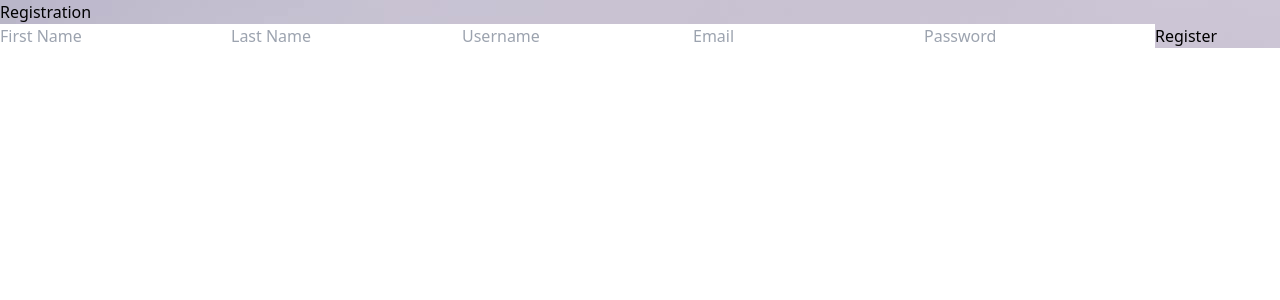
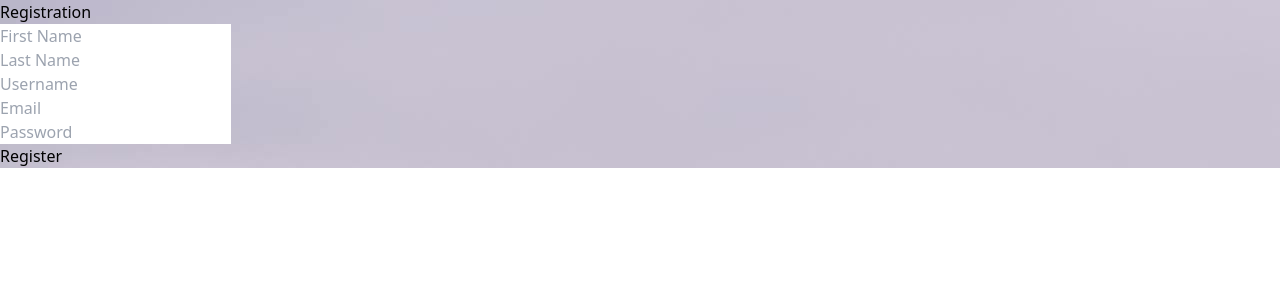
Before and after one commit to Suksii/rentacar, a React (Vite) app: page /registration in a window 1280 px wide. Shown: the top 300 px of the page. Built offline with nearby package versions, Linux system fonts and the light colour scheme.

Commit message:
validation added

```diff
--- a/src/components/Button.jsx
+++ b/src/components/Button.jsx
@@ -2,10 +2,11 @@ import React from 'react';
 
 const Button = ({label, onClick, className}) => {
     return (
-            <button onClick={event => {event.preventDefault(); onClick()}}
-                    className={`p-3 m-2 min-w-[140px] rounded-full outline-none text-xl uppercase tracking-wider font-semibold ${className}`}>
-                {label}
-            </button>
+        <button type="submit"
+                onClick={onClick}
+                className={`p-3 m-2 min-w-[140px] rounded-full outline-none text-xl uppercase tracking-wider font-semibold ${className}`}>
+            {label}
+        </button>
     );
 };
 
--- /dev/null
+++ b/src/components/ButtonSubmit.jsx
@@ -0,0 +1,18 @@
+import React from 'react';
+
+const ButtonSubmit = ({label, onClick, className}) => {
+    return (
+            <button type="submit"
+                    onClick={(e) => {
+                        e.preventDefault();
+                        if (onClick) {
+                            onClick()
+                        }}
+                    }
+                    className={`p-3 m-2 min-w-[140px] rounded-full outline-none text-xl uppercase tracking-wider font-semibold ${className}`}>
+                {label}
+            </button>
+    );
+};
+
+export default ButtonSubmit;
--- a/src/components/Card.jsx
+++ b/src/components/Card.jsx
@@ -4,7 +4,7 @@ import { FaCar } from "react-icons/fa";
 import { PiSeatbeltFill } from "react-icons/pi";
 import { FaGear } from "react-icons/fa6";
 import { BsFuelPumpDieselFill } from "react-icons/bs";
-import Button from "./Button.jsx";
+import ButtonSubmit from "./ButtonSubmit.jsx";
 const Card = ({
                     srcImg,
                     carModel,
@@ -59,8 +59,8 @@ const Card = ({
                 </div>
             </div>
             <div className="flex justify-center items-center gap-5">
-                <Button label="Details" className="bg-gray-200 text-gray-800 hover:bg-gray-800 hover:text-white duration-500"/>
-                <Button label="Rent" className="bg-gray-800 text-white hover:bg-gray-200 hover:text-gray-800 duration-500"/>
+                <ButtonSubmit label="Details" className="bg-gray-200 text-gray-800 hover:bg-gray-800 hover:text-white duration-500"/>
+                <ButtonSubmit label="Rent" className="bg-gray-800 text-white hover:bg-gray-200 hover:text-gray-800 duration-500"/>
             </div>
 
         </div>
--- a/src/components/Input.jsx
+++ b/src/components/Input.jsx
@@ -1,20 +1,35 @@
-import React from 'react';
+import React, {useEffect, useState} from 'react';
 
 const Input = ({
     type,
     placeholder,
     register,
-    errorMessage
+    errorMessage,
+    className
                 }) => {
+
+    const [showError, setShowError] = useState(false);
+
+    useEffect(() => {
+        if (errorMessage && errorMessage.length > 0) {
+            setShowError(true);
+            const timer = setTimeout(() => {
+                setShowError(false);
+            }, 2000);
+            return () => clearTimeout(timer);
+            } else {
+            setShowError(false);
+        }
+    }, [errorMessage])
 
     return (
         <div className="flex flex-col w-full">
             <input type={type}
                    placeholder={placeholder}
-                   className="py-3 px-4 m-2 bg-gray-500 bg-opacity-50 rounded-full outline-none text-xl placeholder-gray-900"
+                   className={`py-3 px-4 m-2 outline-none text-xl placeholder-gray-900 ${className}`}
                    {...register}
             />
-            {errorMessage && errorMessage.length > 0 && <p className="text-red-500 px-4">{errorMessage}</p>}
+            {showError && <p className="text-red-500 px-4">{errorMessage}</p>}
         </div>
     );
 };
--- a/src/pages/Login.jsx
+++ b/src/pages/Login.jsx
@@ -4,22 +4,24 @@ import Input from "../components/Input.jsx";
 import { useForm } from "react-hook-form";
 import { yupResolver } from "@hookform/resolvers/yup";
 import * as yup from "yup";
+import Button from "../components/Button.jsx";
 
-const Registration = () => {
+const Login = () => {
 
-    const shema = yup.object({
+    const schema = yup.object({
         username: yup.string()
             .required("Username is required")
             .min(4, "Username must be at least 4 characters"),
         password: yup.string().required("Password is required")
-            .min(8, "Password must be at least 6 characters")
+            .min(6, "Password must be at least 6 characters")
     });
     const { register, handleSubmit, formState: { errors } } = useForm({
-        resolver: yupResolver(shema)
+        resolver: yupResolver(schema)
     });
 
     const onSubmit = (data) => {
         console.log(data);
+
     }
 
         return (
@@ -30,19 +32,21 @@ const Registration = () => {
                 <form className="flex flex-col" onSubmit={handleSubmit(onSubmit)}>
                     <Input type="text"
                            placeholder="Username"
+                           className={"bg-gray-500 bg-opacity-50 rounded-full"}
                            register={{...register("username")}}
                            errorMessage={errors.username?.message}
                     />
                     <Input type={"password"}
+                           placeholder="Password"
+                           className={"bg-gray-500 bg-opacity-50 rounded-full"}
                            register={{...register("password")}}
-                           placeholder="Password"
                            errorMessage={errors.password?.message}
                     />
-                    <button className="p-3 m-2 bg-gray-900 rounded-full outline-none text-xl uppercase text-gray-200 tracking-widest font-semibold">Login</button>
+                    <Button type="submit" label="Login" className="bg-gray-900 text-white font-semibold rounded-full"/>
                 </form>
             </div>
         </div>
     );
 };
 
-export default Registration;
+export default Login;
--- a/src/pages/Registration.jsx
+++ b/src/pages/Registration.jsx
@@ -1,29 +1,69 @@
 import React from 'react';
 import backgroundCar from "../assets/background-car.jpg";
+import { useForm } from "react-hook-form";
+import { yupResolver } from "@hookform/resolvers/yup";
+import * as yup from "yup";
+import Input from "../components/Input.jsx";
+import Button from "../components/Button.jsx";
 
 const Registration = () => {
+
+    const schema = yup.object({
+        firstName: yup.string()
+            .required("First Name is required"),
+        lastName: yup.string()
+            .required("Last Name is required"),
+        username: yup.string()
+            .required("Username is required").min(4, "Username must be at least 4 characters"),
+        email: yup.string()
+            .required("Email is required")
+            .email("Email is not valid"),
+        password: yup.string()
+            .required("Password is required")
+            .min(6, "Password must be at least 6 characters")
+    });
+
+    const { register, handleSubmit, formState: { errors } } = useForm({resolver: yupResolver(schema)});
+    const onSubmit = (data) => {
+        console.log(data);
+    }
     return (
         <div className="w-full h-screen flex justify-center items-center bg-cover bg-center bg-no-repeat"
              style={{backgroundImage: `url(${backgroundCar})`}}>
             <div className="flex flex-col md:w-1/2 lg:w-1/3 w-full p-10 rounded-lg shadow-lg shadow-black">
                 <h1 className="text-center text-3xl p-10 font-semibold uppercase">Registration</h1>
-                <form className="flex flex-col">
-                    <input type="text"
+                <form className="flex flex-col" onSubmit={handleSubmit(onSubmit)}>
+                    <Input type="text"
                            placeholder="First Name"
-                           className="py-3 px-4 m-2 bg-gray-500 bg-opacity-50 rounded-full outline-none text-xl placeholder-gray-900" />
-                    <input type="text"
+                           className="bg-gray-500 bg-opacity-50 rounded-full placeholder-gray-900"
+                           register={{...register("firstName")}}
+                           errorMessage={errors.firstName?.message}
+                    />
+                    <Input type="text"
                            placeholder="Last Name"
-                           className="py-3 px-4 m-2 bg-gray-500 bg-opacity-50 rounded-full outline-none text-xl placeholder-gray-900" />
-                        <input type="text"
-                               placeholder="Username"
-                               className="py-3 px-4 m-2 bg-gray-500 bg-opacity-50 rounded-full outline-none text-xl placeholder-gray-900" />
-                    <input type="email"
+                           className="bg-gray-500 bg-opacity-50 rounded-full placeholder-gray-900"
+                           register={{...register("lastName")}}
+                           errorMessage={errors.lastName?.message}
+                    />
+                    <Input type="text"
+                           placeholder="Username"
+                           className="bg-gray-500 bg-opacity-50 rounded-full placeholder-gray-900"
+                           register={{...register("username")}}
+                           errorMessage={errors.username?.message}
+                    />
+                    <Input type="email"
                            placeholder="Email"
-                           className="py-3 px-4 m-2 bg-gray-500 bg-opacity-50 rounded-full outline-none text-xl placeholder-gray-900" />
-                    <input type="password"
+                           className="bg-gray-500 bg-opacity-50 rounded-full placeholder-gray-900"
+                           register={{...register("email")}}
+                           errorMessage={errors.email?.message}
+                    />
+                    <Input type="password"
                            placeholder="Password"
-                           className="py-3 px-4 m-2 bg-gray-500 bg-opacity-50 rounded-full outline-none text-xl placeholder-gray-900" />
-                    <button className="p-3 m-2 bg-gray-900 rounded-full outline-none text-xl uppercase text-gray-200 tracking-widest font-semibold">Register</button>
+                           className="bg-gray-500 bg-opacity-50 rounded-full placeholder-gray-900"
+                           register={{...register("password")}}
+                           errorMessage={errors.password?.message}
+                    />
+                    <Button label="Register" className="bg-gray-900 text-white font-semibold rounded-full"/>
                 </form>
             </div>
         </div>
```
